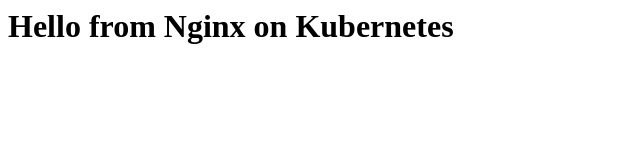
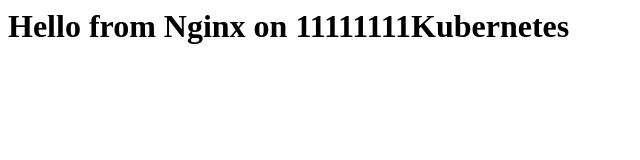
Before and after one commit to mohamed-atef2022/depi-project, a plain HTML site: page index.html in a window 1280 px wide. Shown: the whole page, without its empty margins (0-640 px from the left). Drawn offline with Linux system fonts and the light colour scheme.

Commit message:
Update header text in index.html

```diff
--- a/index.html
+++ b/index.html
@@ -1 +1 @@
-<h1>Hello from Nginx on Kubernetes</h1>
+<h1>Hello from Nginx on 11111111Kubernetes</h1>
```
